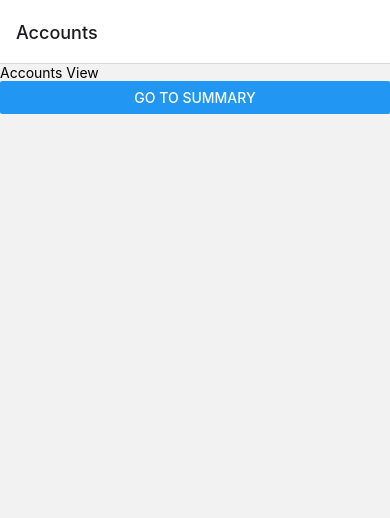
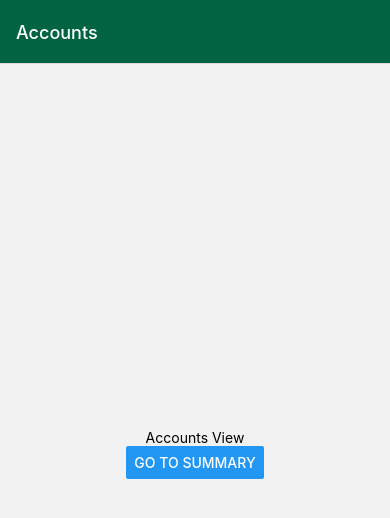
Before and after one commit to mitschlagel/skunk-works, a React Native app: screen / in a window 390 px wide. Shown: the top 518 px of the page. Built offline with nearby package versions, Linux system fonts and the light colour scheme.

Commit message:
Add status bar styling

```diff
--- a/App.js
+++ b/App.js
@@ -1,10 +1,19 @@
-import { Button, StyleSheet, Text, View } from 'react-native';
+import { Button, StatusBar, StyleSheet, Text, View } from 'react-native';
 import { NavigationContainer } from '@react-navigation/native'
 import { createNativeStackNavigator } from '@react-navigation/native-stack'
+import { SafeAreaProvider, useSafeAreaInsets } from 'react-native-safe-area-context';
 
 function AccountsView({ navigation }) {
+  const insets = useSafeAreaInsets()
   return (
-    <View style={styles}>
+    <View style={[styles.container, {
+        paddingTop: insets.top,
+        paddingBottom: insets.bottom,
+        paddingLeft: insets.left,
+        paddingRight: insets.right
+      },
+    ]}>
+      <StatusBar barStyle="light-content" />
       <Text>Accounts View</Text>
       <Button
       title="Go to Summary"
@@ -25,17 +34,37 @@ function AccountSummaryView() {
 const Stack = createNativeStackNavigator()
 
 export default function App() {
+  StatusBar.setBarStyle('dark-content', true)
   return (
-    <NavigationContainer>
-      <Stack.Navigator initialRouteName='Accounts'>
-        <Stack.Screen name="Accounts" component={AccountsView} options={{headerLargeTitle: true}} />
-        <Stack.Screen name="Summary" component={AccountSummaryView} />
-      </Stack.Navigator>
-    </NavigationContainer>
+      <SafeAreaProvider>
+
+        <NavigationContainer>
+          <Stack.Navigator initialRouteName='Accounts'>
+            <Stack.Screen name="Accounts" component={AccountsView} options={navigationOptions} />
+            <Stack.Screen name="Summary" component={AccountSummaryView} />
+          </Stack.Navigator>
+        </NavigationContainer>
+      </SafeAreaProvider>
+
+
   );
 }
 
+const navigationOptions = {
+  title: "Accounts",
+  headerLargeTitle: true,
+  headerStyle: {
+    backgroundColor: '#006341'
+  },
+  headerTintColor: '#fff'
+}
+
+
 const styles = StyleSheet.create({
+  navigationHeader: {
+    color: 'white',
+
+  },
   container: {
     flex: 1,
     alignItems: 'center',
--- a/package.json
+++ b/package.json
@@ -1,5 +1,5 @@
 {
-  "name": "freeday",
+  "name": "skunk-works",
   "version": "1.0.0",
   "main": "node_modules/expo/AppEntry.js",
   "scripts": {
```
